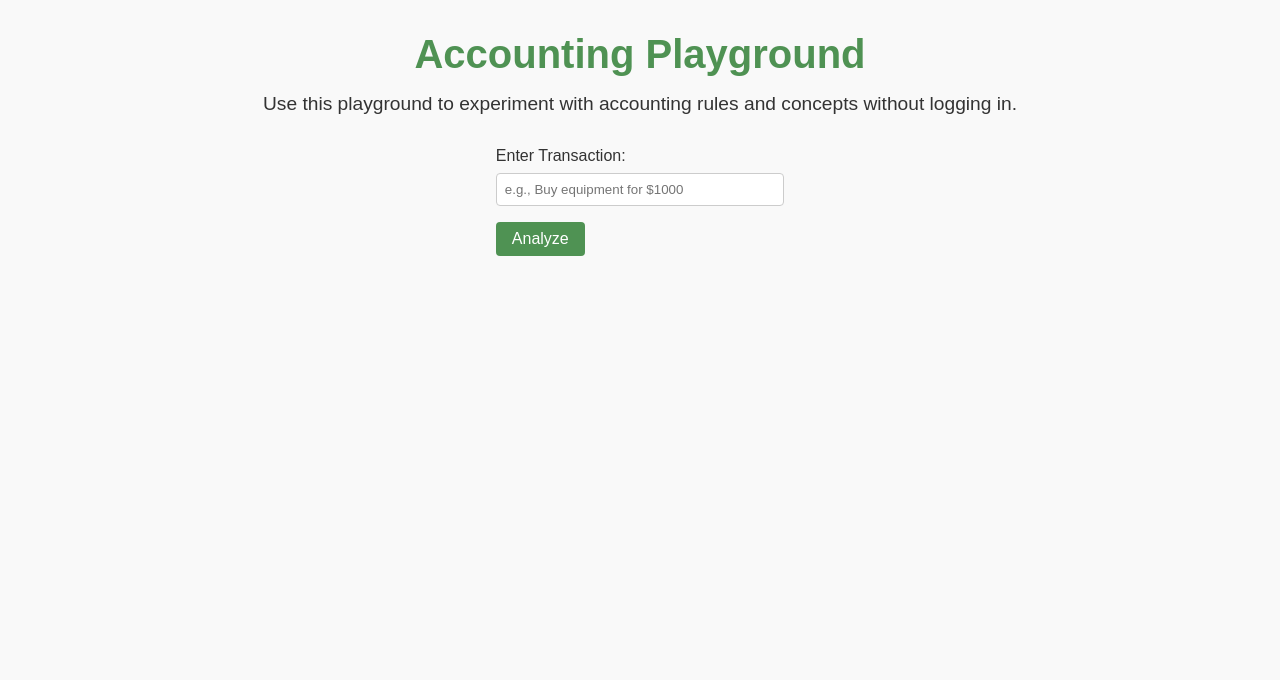
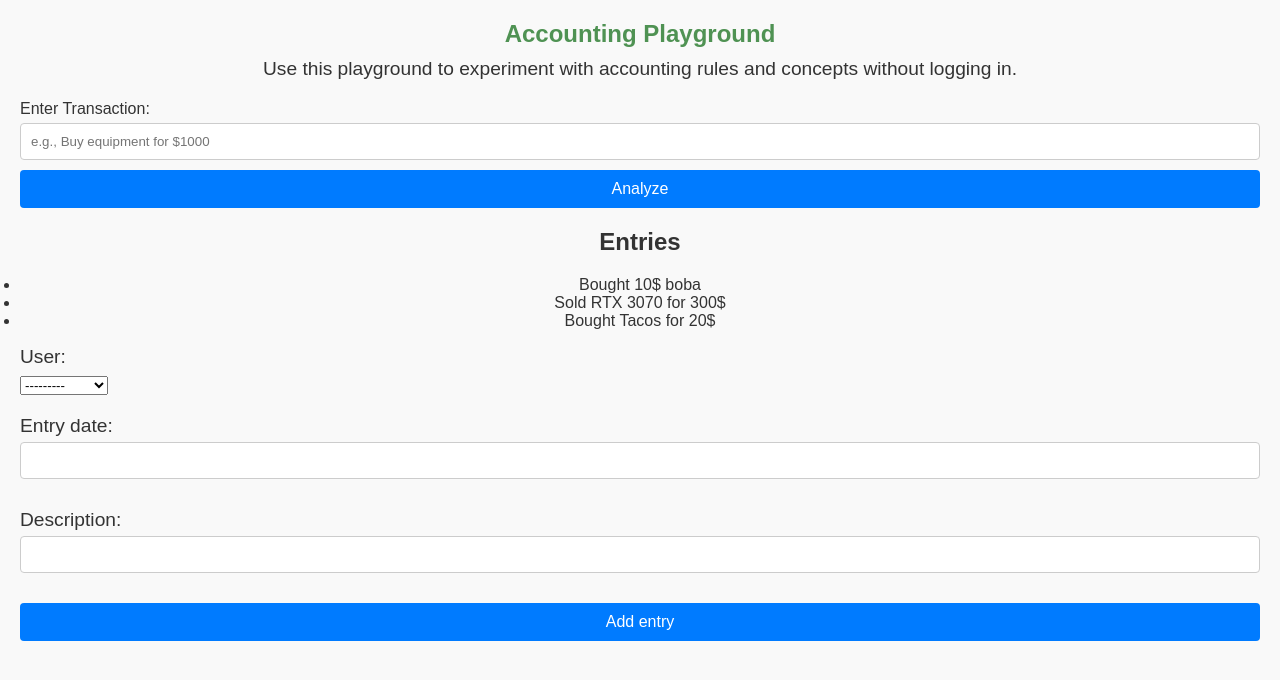
Before and after one commit to trillyh/old-acctg, a Django app: page /accounting/playground/ in a window 1280 px wide. Shown: the part 60-740 px from the top of the page. Run offline with Django 5.2, Linux system fonts and the light colour scheme; data comes from the database, SQL or seed files in the repository; both versions use the stored data as it was after the commit.

Commit message:
Refractor html to reduce redundancy, add basic POST request

```diff
--- /dev/null
+++ b/server_side/accounting/forms.py
@@ -0,0 +1,7 @@
+from django import forms
+from .models import JournalEntry
+
+class JournalEntryForm(forms.ModelForm):
+    class Meta:
+        model = JournalEntry
+        fields = "__all__"
--- a/server_side/accounting/models.py
+++ b/server_side/accounting/models.py
@@ -12,6 +12,7 @@ from django.contrib.auth.models import User
 """
 
 class JournalEntry(models.Model):
+    user = models.ForeignKey(User, on_delete=models.CASCADE, null=True)
     entry_date = models.DateTimeField()
     description = models.CharField(max_length=250)
     create_at = models.DateTimeField(auto_now_add=True)
--- a/server_side/accounting/static/accounting/styles.css
+++ b/server_side/accounting/static/accounting/styles.css
@@ -117,3 +117,70 @@ body, h1, p, ul, li, a, button, input, label, form {
   button:hover {
     background-color: #1b5e20;
   }
+
+
+/* playground  */
+.content {
+    padding: 20px;
+}
+
+.content h1 {
+    font-size: 24px;
+    margin-bottom: 10px;
+}
+
+.content p {
+    margin-bottom: 20px;
+}
+
+.playground-form {
+    margin-bottom: 20px;
+}
+
+.playground-form form {
+    display: flex;
+    flex-direction: column;
+}
+
+.playground-form label {
+    margin-bottom: 5px;
+}
+
+.playground-form input {
+    padding: 10px;
+    margin-bottom: 10px;
+    border: 1px solid #ccc;
+    border-radius: 4px;
+}
+
+.playground-form button {
+    padding: 10px;
+    background-color: #007bff;
+    color: white;
+    border: none;
+    border-radius: 4px;
+    cursor: pointer;
+}
+
+.playground-form button:hover {
+    background-color: #0056b3;
+}
+
+.entries {
+    margin-top: 20px;
+}
+
+.entries h2 {
+    font-size: 20px;
+    margin-bottom: 10px;
+}
+
+.entries ul {
+    list-style-type: none;
+    padding: 0;
+}
+
+.entries li {
+    padding: 10px;
+    border-bottom: 1px solid #ccc;
+}
--- /dev/null
+++ b/server_side/accounting/templates/accounting/concepts.html
@@ -0,0 +1,6 @@
+{% extends 'accounting/index.html'%}
+
+	{% block content%}
+<div class="content">
+	<p>Nothing here yet</p>
+	{% endblock content%}
--- a/server_side/accounting/templates/accounting/index.html
+++ b/server_side/accounting/templates/accounting/index.html
@@ -8,19 +8,10 @@
 		<link rel="stylesheet" href="{% static "accounting/styles.css" %}">
 	</head>
 	<body>
-		<nav class="navbar">
-			<div class="navbar-brand">Net Accounting</div>
-			<ul class="navbar-menu">
-				<li><a href="../index.html#concepts">Concepts</a></li>
-				<li><a href="{% url 'about' %}">About</a></li>
-				<li><a href="{% url 'playground' %}">Playground</a></li>
-				<li><a href="login.html">Manage Business</a></li>
-			</ul>
-		</nav>
-		<div class="content">
-			<h1>Net Accounting</h1>
-			<p>Use accounting concepts from ACCTG215 @ UW Foster to generate financial statement, statement of cash flow, and business analysis with charts. Strictly follow US GAAP rules.</p>
-			<button class="get-started" onclick="location.href='pages/playground.html'">Get Started</button>
-		</div>
+		{% include 'accounting/navbar.html' %}
+
+		{%block content%}
+
+		{%endblock%}
 	</body>
 </html>
--- /dev/null
+++ b/server_side/accounting/templates/accounting/navbar.html
@@ -0,0 +1,9 @@
+<nav class="navbar">
+    <div class="navbar-brand">Net Accounting</div>
+    <ul class="navbar-menu">
+        <li><a href="{% url 'concepts' %}">Concepts</a></li>
+        <li><a href="{% url 'about' %}">About</a></li>
+        <li><a href="{% url 'playground' %}">Playground</a></li>
+        <li><a href="login.html">Manage Business</a></li>
+    </ul>
+</nav>
--- a/server_side/accounting/templates/accounting/playground.html
+++ b/server_side/accounting/templates/accounting/playground.html
@@ -1,24 +1,8 @@
+{%extends 'accounting/index.html'%}
+{% block content %}
 
-{% load static %}
-<!DOCTYPE html>
-<html lang="en">
-	<head>
-		<meta charset="UTF-8">
-		<meta name="viewport" content="width=device-width, initial-scale=1.0">
-		<title>Playground - Net Accounting</title>
-		<link rel="stylesheet" href="{% static 'accounting/styles.css' %}">
-	</head>
-	<body>
-		<nav class="navbar">
-			<div class="navbar-brand">Net Accounting</div>
-			<ul class="navbar-menu">
-				<li><a href="../index.html#concepts">Concepts</a></li>
-				<li><a href="{% url 'about' %}">About</a></li>
-				<li><a href="{% url 'playground' %}">Playground</a></li>
-				<li><a href="login.html">Manage Business</a></li>
-			</ul>
-		</nav>
 <div class="content">
+
 	<h1>Accounting Playground</h1>
 	<p>Use this playground to experiment with accounting rules and concepts without logging in.</p>
 	<div class="playground-form">
@@ -28,9 +12,31 @@
 			<button type="submit">Analyze</button>
 		</form>
 	</div>
-			<div class="result">
-				<!-- This is where the analysis result will be displayed -->
+
+	<div class="playground-entries">
+		<h2>Entries</h2>
+
+		{%if entries%}
+		<ul>
+			{% for entry in entries.all %}
+			<li>{{entry.description}}</li>
+			{% endfor %}
+		</ul>
+		{% endif %}
+	</div>
+
+	<div class="playground-form">
+		<form method="POST">
+			{% csrf_token %}
+			{{form.as_p}}
+			<button type="submit">Add entry</button>
+		</form>
+	</div>
+
+
+	<div class="playground-financial-statement">
+
 	</div>
 </div>
-	</body>
-</html>
+
+{% endblock content%}
--- a/server_side/accounting/urls.py
+++ b/server_side/accounting/urls.py
@@ -2,8 +2,10 @@ from django.urls import path
 from . import views
 
 urlpatterns = [
-    path('', views.show_welcome_page, name='home'),
-    path('testhtml/', views.send_html),
-    path('playground/', views.latest_entries, name='playground'),
-    path('about/', views.latest_entries, name='about')
+    path('', views.show_about_page, name='about'),
+    path('about/', views.show_about_page, name='about'),
+    path('playground/', views.show_playground_page, name='playground'),
+    path('concepts/', views.show_concepts_page, name='concepts'),
+    path('show_entries/<int:business_id>', views.show_entries, name='entries'),
+    path('analyze/<int:business_id>', views.generate_financial_statement, name='analyze')
 ]
--- /dev/null
+++ b/server_side/accounting/utils/get_data_utils.py
@@ -0,0 +1,10 @@
+from ..models import JournalEntry
+
+"""
+Return all journal entries from a business base on business's ID
+"""
+def get_entries(business_id: int):
+    entries = JournalEntry.objects.filter(user_id=business_id)
+    for entry in entries:
+        print(entry.description)
+    return entries
--- a/server_side/accounting/views.py
+++ b/server_side/accounting/views.py
@@ -1,13 +1,50 @@
-from django.shortcuts import render
+from django.http import Http404
+from django.shortcuts import render, get_object_or_404, redirect
 from django.http import HttpResponse
-from .models import JournalEntry
+from .models import JournalEntry, User
+from .utils import get_data_utils
+from .forms import JournalEntryForm
 # Create your views here.
 
-def show_welcome_page(request):
-    return render(request, "accounting/index.html")
+def show_about_page(request):
+    return render(request, "accounting/about.html")
 
-def send_html(request):
-    return render(request, 'hello.html')
+def show_playground_page(request):
+    business_id = 2
+    user = get_object_or_404(User, id=business_id)
+    if request.method == 'POST':
+        form = JournalEntryForm(request.POST)
+        if form.is_valid():
+            entry = form.save(commit=False)
+            entry.user = user
+            entry.save()
+            return redirect('show_playground_page')
+    else:
+        form = JournalEntryForm()
 
-def latest_entries(request):
+    entries = None
+    try:
+        entries = get_data_utils.get_entries(business_id)
+    except JournalEntry.DoesNotExist:
+        raise Http404("No entries")
+
+    context = {
+        "form": form,
+        "entries": entries,
+        "user": user
+    }
+
+    return render(request, "accounting/playground.html", context)
+
+def show_concepts_page(request):
+    return render(request, "accounting/concepts.html")
+
+def show_entries(request, business_id):
+    try:
+        entries = get_data_utils.get_entries(business_id)
+    except JournalEntry.DoesNotExist:
+        raise Http404("No entries")
+    return render(request, "accounting/playground.html", {"entries": entries})
+
+def generate_financial_statement(request, business_id):
     return render(request, "accounting/playground.html")
```
Also changed, not shown: server_side/accounting/templates/accounting/about.html (added, +9 -0 lines), server_side/accounting/migrations/0003_journalentry_user.py (added), server_side/db.sqlite3, 1 other file. Lines whose indentation alone changed are shown as unchanged.
